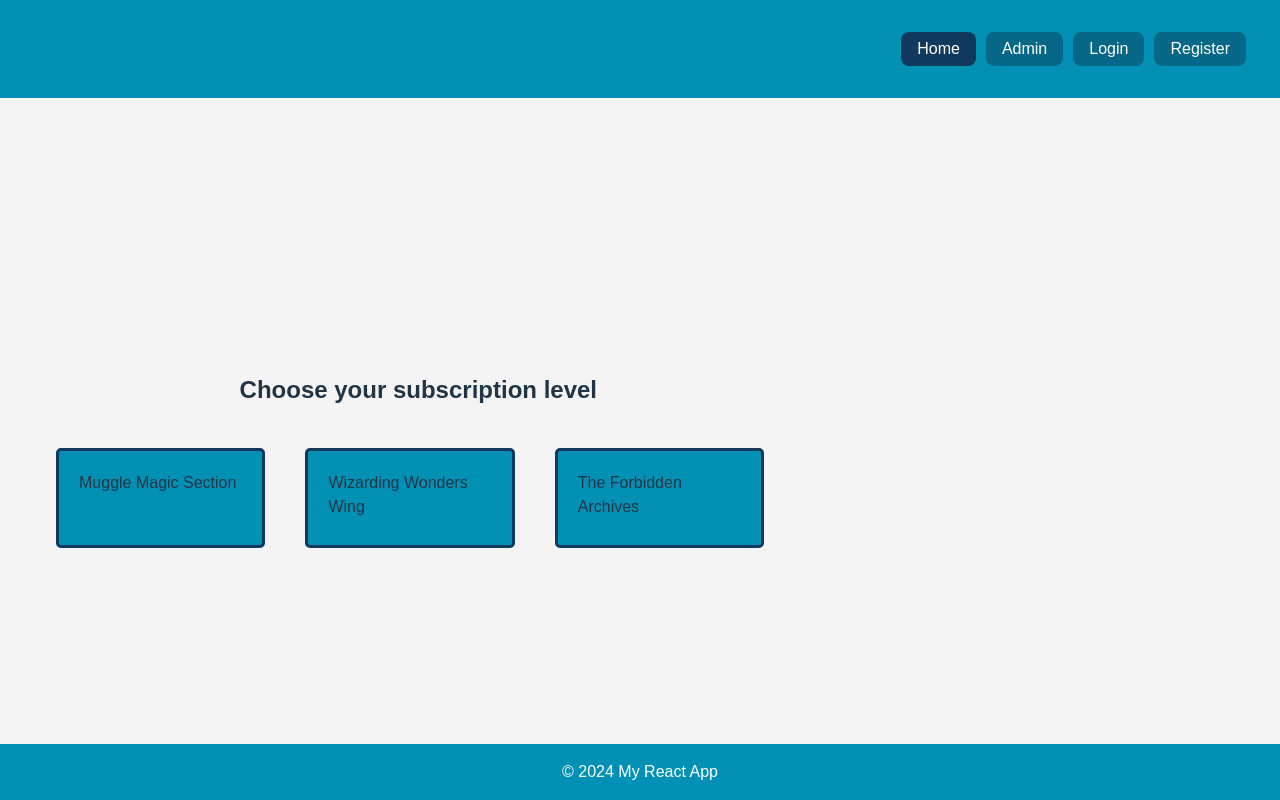
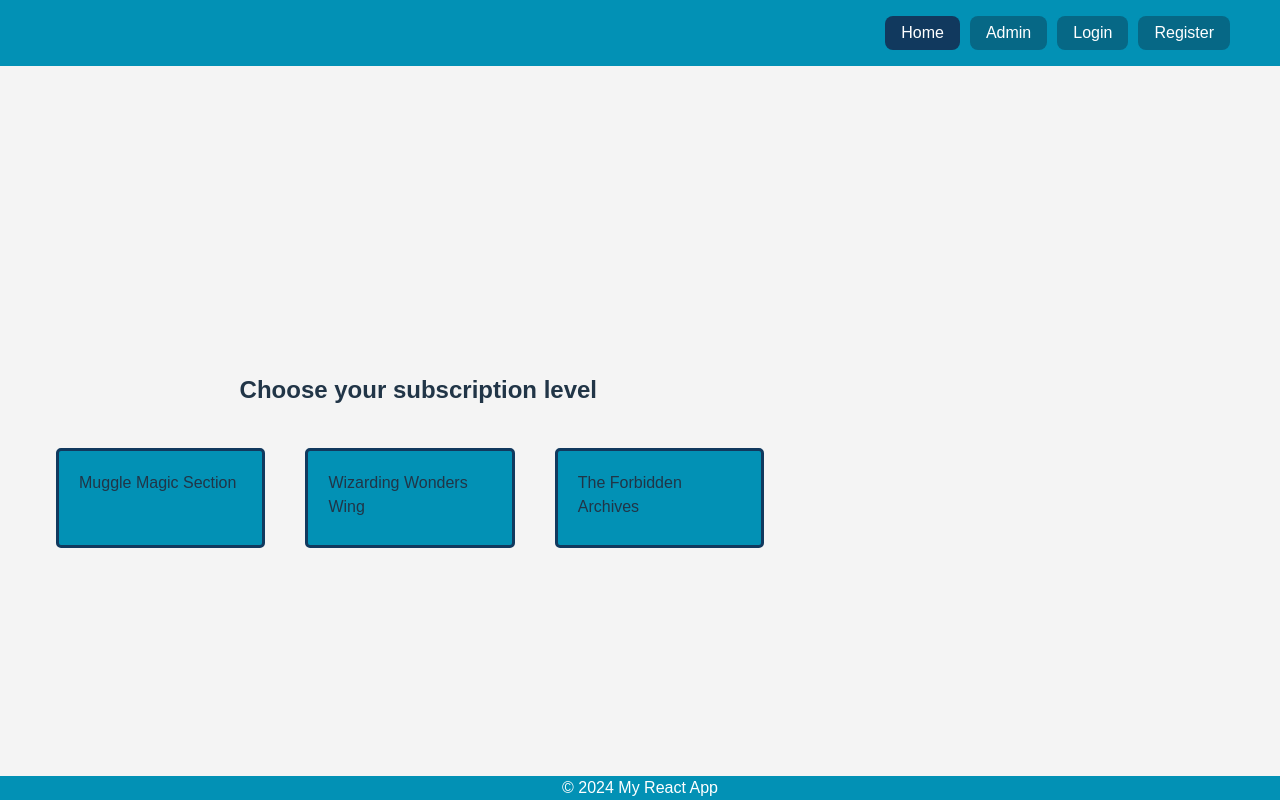
Before and after one commit to SophiaKornilia/uppgift-3-codecruisers, a React (Vite) app in the folder client/: page / in a window 1280 px wide. Built offline with nearby package versions, Linux system fonts and the light colour scheme.

Commit message:
some css changed to try to fix padding

```diff
--- a/client/src/index.css
+++ b/client/src/index.css
@@ -5,7 +5,7 @@
 
   color-scheme: light dark;
   color: rgba(19, 18, 18, 0.87);
-  background-color: #242424;
+  background-color: #faf3f3;
 
   font-synthesis: none;
   text-rendering: optimizeLegibility;
--- a/client/src/style/Navigation.css
+++ b/client/src/style/Navigation.css
@@ -2,7 +2,7 @@
 
 nav {
   background-color: #0291b5;
-  padding: 1em;
+  padding: 0;
   width: 100%;
   position: fixed;
   top: 0;
--- a/client/src/style/app.css
+++ b/client/src/style/app.css
@@ -17,7 +17,7 @@ footer {
   background-color: #0291b5;
   color: white;
   text-align: center;
-  padding: 1em 0;
+  padding:  0;
   position: fixed;
   bottom: 0;
   width: 100%;
```
